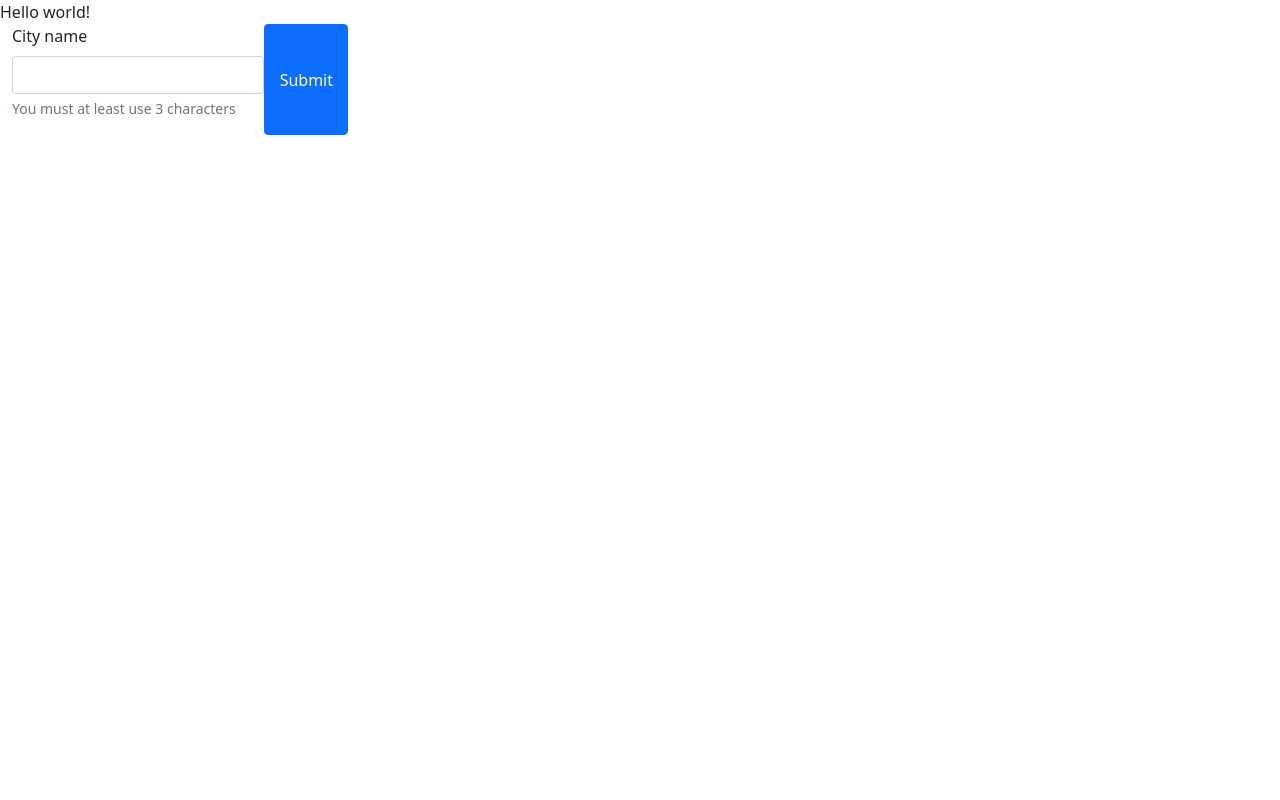
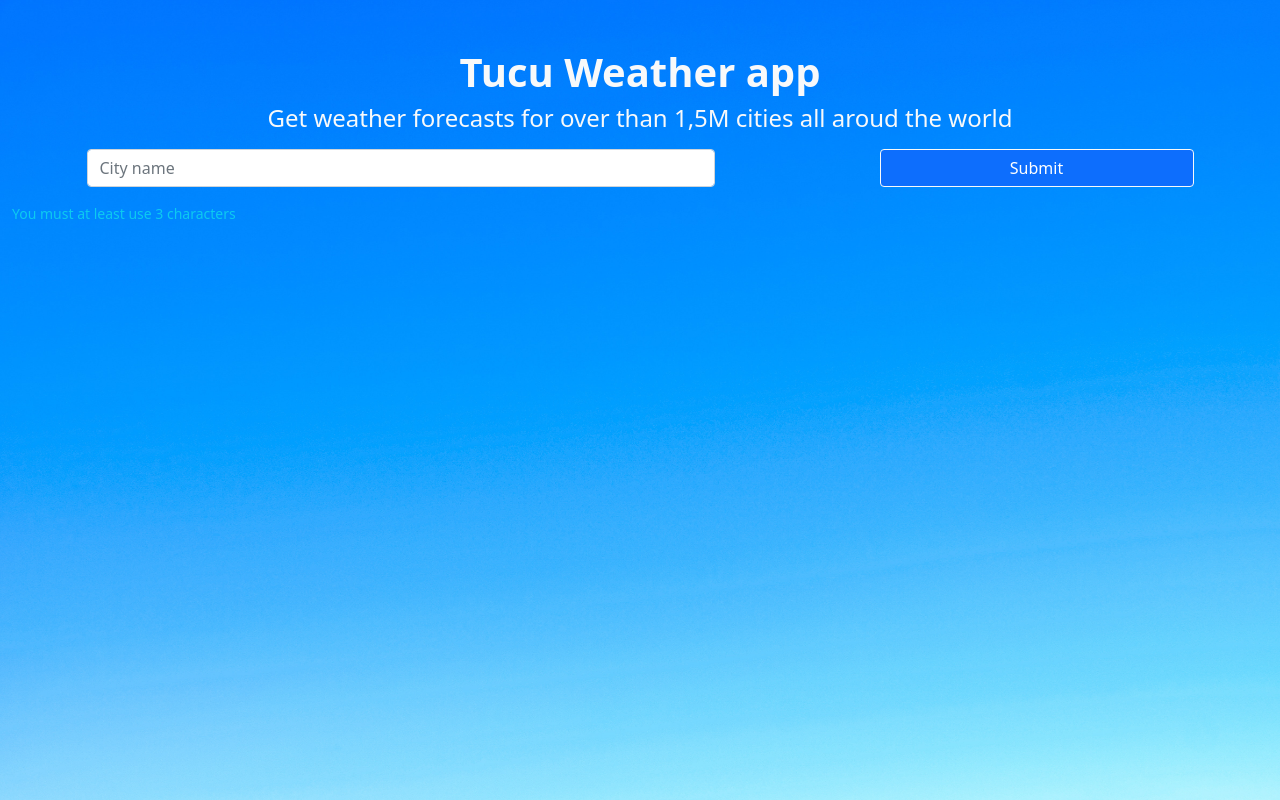
Before and after one commit to MiguelArgentina/js-weather-app, a website built with webpack: page src/index.html in a window 1280 px wide. Built offline with nearby package versions, Linux system fonts and the light colour scheme.

Commit message:
Add styling for the user controls

```diff
--- a/src/index.html
+++ b/src/index.html
@@ -1,30 +1,36 @@
 <!DOCTYPE html>
 <html lang="en">
+
 <head>
   <meta charset="UTF-8">
   <meta http-equiv="X-UA-Compatible" content="IE=edge">
   <meta name="viewport" content="width=device-width, initial-scale=1.0">
-    <title>Document</title>
+  <title> Tucu Weather app</title>
 
   <link rel="stylesheet" href="https://unpkg.com/leaflet@1.7.1/dist/leaflet.css"
     integrity="sha512-xodZBNTC5n17Xt2atTPuE1HxjVMSvLVW9ocqUKLsCC5CXdbqCmblAshOMAS6/keqq/sMZMZ19scR4PsZChSR7A=="
-   crossorigin=""/>
+    crossorigin="" />
   <!-- Make sure you put this AFTER Leaflet's CSS -->
   <script src="https://unpkg.com/leaflet@1.7.1/dist/leaflet.js"
     integrity="sha512-XQoYMqMTK8LvdxXYG3nZ448hOEQiglfqkJs1NOQV44cWnUrBc8PkAOcXy20w0vlaXaVUearIOBhiXZ5V3ynxwA=="
     crossorigin=""></script>
 </head>
+
 <body>
-    Hello world!
 
   <div class="container-fluid">
-<form class="d-inline-flex justify-content-between">
-  <div class="mb-3 w-75">
-    <label for="citySearchBox" class="form-label">City name</label>
-    <input type="text" class="form-control" id="citySearchBox" aria-describedby="searchHelp">
-    <div id="searchHelp" class="form-text">You must at least use 3 characters</div>
+    <div class="titles-wrapper text-center mt-5 mb-3">
+      <h1 class="text-light"><strong>Tucu Weather app</strong></h1>
+      <h4 class="text-light">Get weather forecasts for over than 1,5M cities all aroud the world</h2>
     </div>
-  <button type="submit" id="searchCity" class="btn btn-primary w-25">Submit</button>
+    <form class="d-block">
+      <div class="mb-3 d-flex justify-content-around align-items-center">
+        <input type="text" class="form-control w-50" id="citySearchBox" placeholder='City name' aria-describedby="searchHelp">
+        <button type="submit" id="searchCity" class="btn btn-primary border-light w-25 ms-3">Submit</button>
+      </div>
+      <div class="info-wrapper justify-content-start">
+        <div id="searchHelp" class="form-text text-info">You must at least use 3 characters</div>
+      </div>
     </form>
   </div>
   <ul id="list">
@@ -39,4 +45,5 @@
     <div id="mapid"></div>
   </div>
 </body>
+
 </html>
--- a/src/index.js
+++ b/src/index.js
@@ -1,7 +1,7 @@
 import 'bootstrap';
 import './style.scss';
 import getOpenweatherApiKey from './openweatherApiKey';
-import getMapboxApiKeyKey from './mapboxApiKeyKey';
+import getMapboxApiKeyKey from './mapboxApiKey';
 
 const openweatherApiKey = getOpenweatherApiKey;
 
--- a/src/style.scss
+++ b/src/style.scss
@@ -1,6 +1,16 @@
 @import 'bootstrap/scss/bootstrap';
 
-#mapid {
-  height: 40vh;
-  width: 80vw;
+body {
+  background-image: url("./assets/images/bg-main.jpg");
+  background-repeat: repeat;
+  background-size: cover;
+
+  #searchCity {
+    height: 80%;
+  }
+
+  #mapid {
+   height: 40vh;
+   width: 80vw;
+  }
 }
--- a/webpack.config.js
+++ b/webpack.config.js
@@ -15,6 +15,10 @@ module.exports = {
         test: /\.s[ac]ss$/i,
         use: ["style-loader", "css-loader", "sass-loader"],
       },
+      {
+        test: /\.(png|svg|jpg|jpeg|gif)$/i,
+        type: 'asset/resource',
+      },
     ],
   },
   plugins: [
```
Also changed, not shown: dist/afd161d4846df41b221a.jpg (added), dist/da6ecc6ccf334008ad15.jpg (added), dist/index.html, src/assets/images/bg-main.jpg (added), 2 other files. Lines whose indentation alone changed are shown as unchanged.
